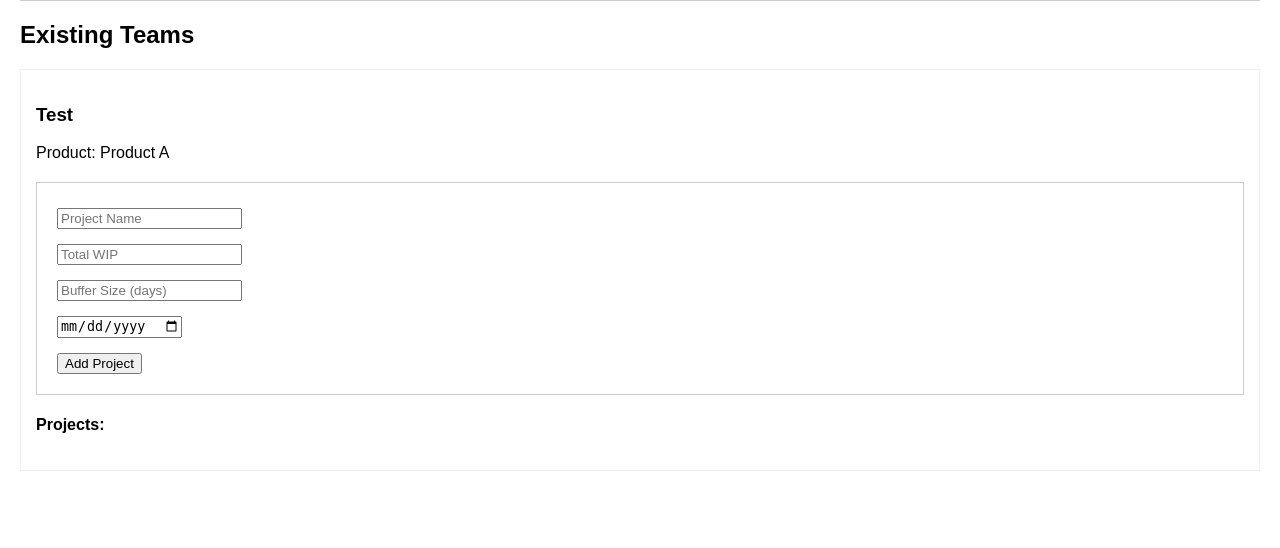
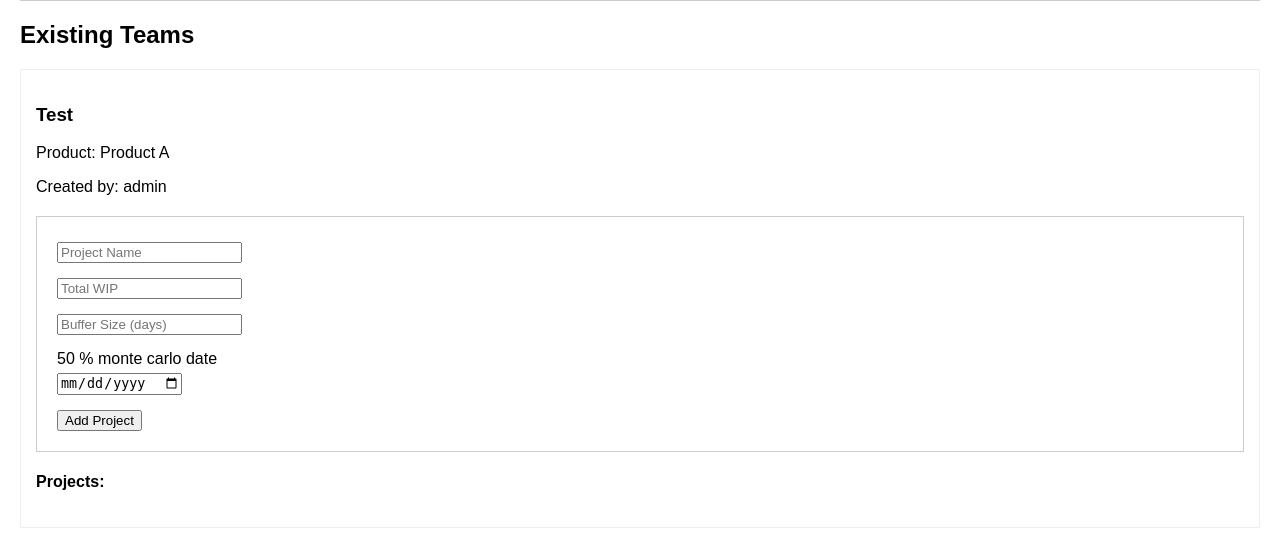
Before and after one commit to ice-j/feverchart, a Flask app: template templates/index.html in a window 1280 px wide. Shown: the part 308-856 px from the top of the page. Before the commit the page ends 779 px from the top, so only its background shows below. Run offline with Flask 3, Linux system fonts and the light colour scheme; the template is opened without the code that fills it: values that come from a table or form of the project are taken from there, others are empty.

Commit message:
added basic user roles and access rights

```diff
--- a/app.py
+++ b/app.py
@@ -4,9 +4,8 @@ from datetime import datetime
 from sqlalchemy import func
 import os
 from flask_login import LoginManager, UserMixin, login_user, logout_user, login_required, current_user
-from datetime import datetime, timedelta  # Add timedelta to imports
-
-
+from datetime import timedelta
+from auth import admin_required
 
 # Initialize Flask app
 app = Flask(__name__)
@@ -17,17 +16,12 @@ login_manager = LoginManager(app)
 login_manager.login_view = 'login'
 
 # Database Models
-
 class User(db.Model, UserMixin):
     id = db.Column(db.Integer, primary_key=True)
     username = db.Column(db.String(100), unique=True)
     password = db.Column(db.String(100))
-
-# Load user for Flask-Login
-@login_manager.user_loader
-def load_user(user_id):
-    return User.query.get(int(user_id))
-
+    role = db.Column(db.String(50), default='user')
+    teams = db.relationship('Team', backref='creator', lazy=True)
 
 class Team(db.Model):
     id = db.Column(db.Integer, primary_key=True)
@@ -35,6 +29,7 @@ class Team(db.Model):
     product = db.Column(db.String(100))
     info = db.Column(db.Text)
     created_at = db.Column(db.DateTime, default=datetime.utcnow)
+    created_by = db.Column(db.Integer, db.ForeignKey('user.id'))
     projects = db.relationship('Project', backref='team', lazy=True)
 
 class Project(db.Model):
@@ -43,8 +38,8 @@ class Project(db.Model):
     name = db.Column(db.String(100))
     total_wip = db.Column(db.Integer)
     buffer_size = db.Column(db.Integer)
-    forecasted_date = db.Column(db.DateTime)  # New field
-    buffer_deadline = db.Column(db.DateTime)  # New field
+    forecasted_date = db.Column(db.DateTime)
+    buffer_deadline = db.Column(db.DateTime)
     created_at = db.Column(db.DateTime, default=datetime.utcnow)
     fever_data = db.relationship('FeverChartData', backref='project', lazy=True)
 
@@ -53,7 +48,7 @@ class FeverChartData(db.Model):
     project_id = db.Column(db.Integer, db.ForeignKey('project.id'))
     current_wip = db.Column(db.Integer)
     actual_ct = db.Column(db.Float)
-    average_ct = db.Column(db.Float)  # New field for user input
+    average_ct = db.Column(db.Float)
     created_at = db.Column(db.DateTime, default=datetime.utcnow)
     actual_throughput = db.Column(db.Float)
     expected_ct = db.Column(db.Float)
@@ -62,12 +57,19 @@ class FeverChartData(db.Model):
     work_completed_pct = db.Column(db.Float)
     buffer_burn_rate = db.Column(db.Float)
 
+# Load user for Flask-Login
+@login_manager.user_loader
+def load_user(user_id):
+    return User.query.get(int(user_id))
 
 # ====================== ROUTES ======================
-
 @app.route('/')
+@login_required
 def index():
-    teams = Team.query.all()
+    if current_user.role == 'admin':
+        teams = Team.query.all()
+    else:
+        teams = Team.query.filter_by(created_by=current_user.id).all()
     return render_template('index.html', teams=teams)
 
 @app.route('/add_team', methods=['POST'])
@@ -76,13 +78,13 @@ def add_team():
     team = Team(
         name=request.form['name'],
         product=request.form['product'],
-        info=request.form['info']
+        info=request.form['info'],  # Added missing comma here
+        created_by=current_user.id
     )
     db.session.add(team)
     db.session.commit()
     flash("Team added successfully.", "success")
     return redirect('/')
-
 @app.route('/add_project', methods=['POST'])
 def add_project():
     try:
@@ -207,6 +209,12 @@ def logout():
     flash("Logged out successfully.", "success")
     return redirect(url_for('login'))
 
+@app.route('/admin/dashboard')
+@admin_required
+def admin_dashboard():
+    users = User.query.all()
+    return render_template('admin_dashboard.html', users=users)
+
 # ====================== MAIN ENTRY POINT ======================
 
 if __name__ == '__main__':
--- a/templates/index.html
+++ b/templates/index.html
@@ -24,6 +24,13 @@
         <div class="team-card">
             <h3>{{ team.name }}</h3>
             <p>Product: {{ team.product }}</p>
+            <p>Created by: {{ team.creator.username }}</p> <!-- Show creator's username -->
+            {% if current_user.role == 'admin' or team.created_by == current_user.id %}
+            <!-- Show delete button only for admins or creators -->
+            <form action="/delete_team/{{ team.id }}" method="POST">
+                <button type="submit" class="delete-button">Delete Team</button>
+            </form>
+            {% endif %}
 
             <!-- Add Project Form -->
             <form action="{{ url_for('add_project') }}" method="POST">
@@ -31,10 +38,10 @@
                 <input type="text" name="name" placeholder="Project Name" required>
                 <input type="number" name="total_wip" placeholder="Total WIP" required>
                 <input type="number" name="buffer_size" placeholder="Buffer Size (days)" required>
-                <input type="date" name="forecasted_date" required>  <!-- New input -->
+                <span>50 % monte carlo date </span>
+                <input type="date" name="forecasted_date" required>
                 <button type="submit">Add Project</button>
             </form>
-
 
             <!-- List Projects -->
             <h4>Projects:</h4>
@@ -50,9 +57,9 @@
                     </div>
                 </li>
                 {% endfor %}
+            </ul>
 
 
-            </ul>
         </div>
         {% endfor %}
     </div>
```
Also changed, not shown: auth.py (added, +12 -0 lines), instance/fever.db, 1 other file. Lines whose indentation alone changed are shown as unchanged.
